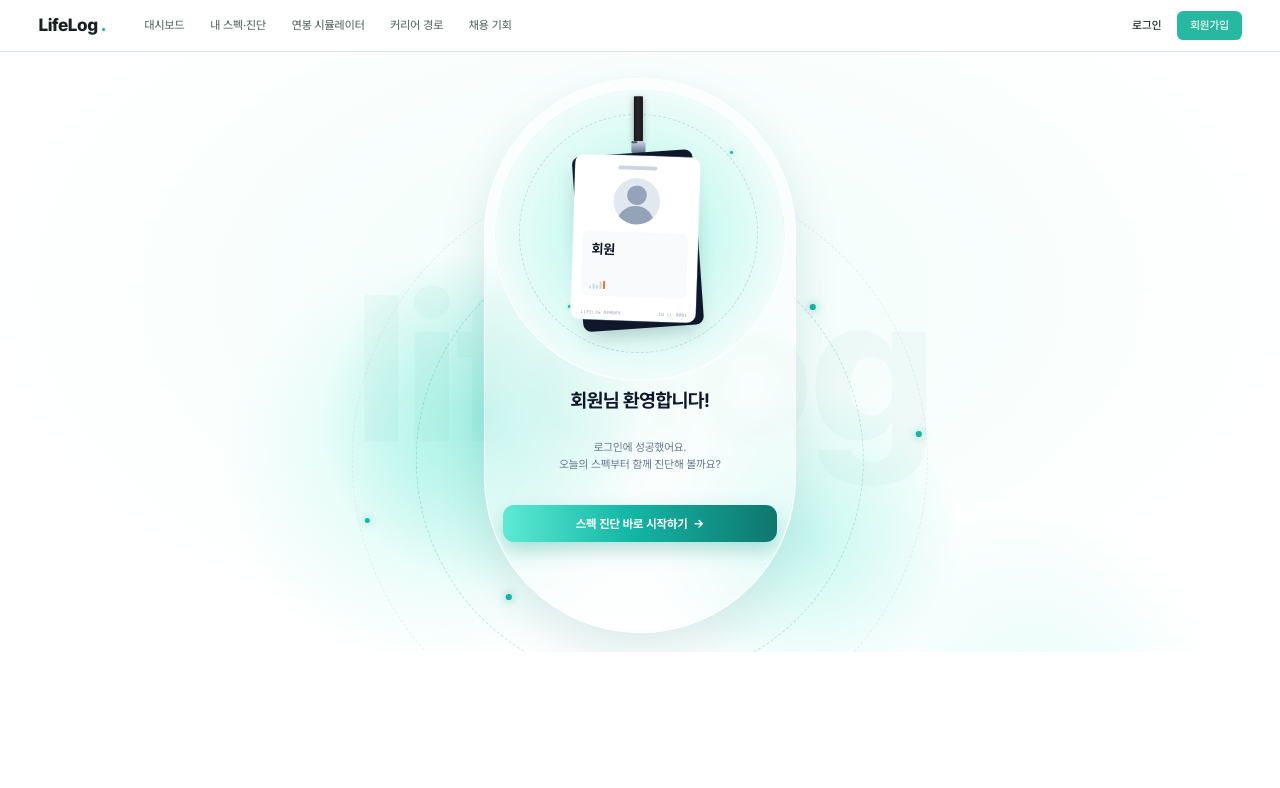
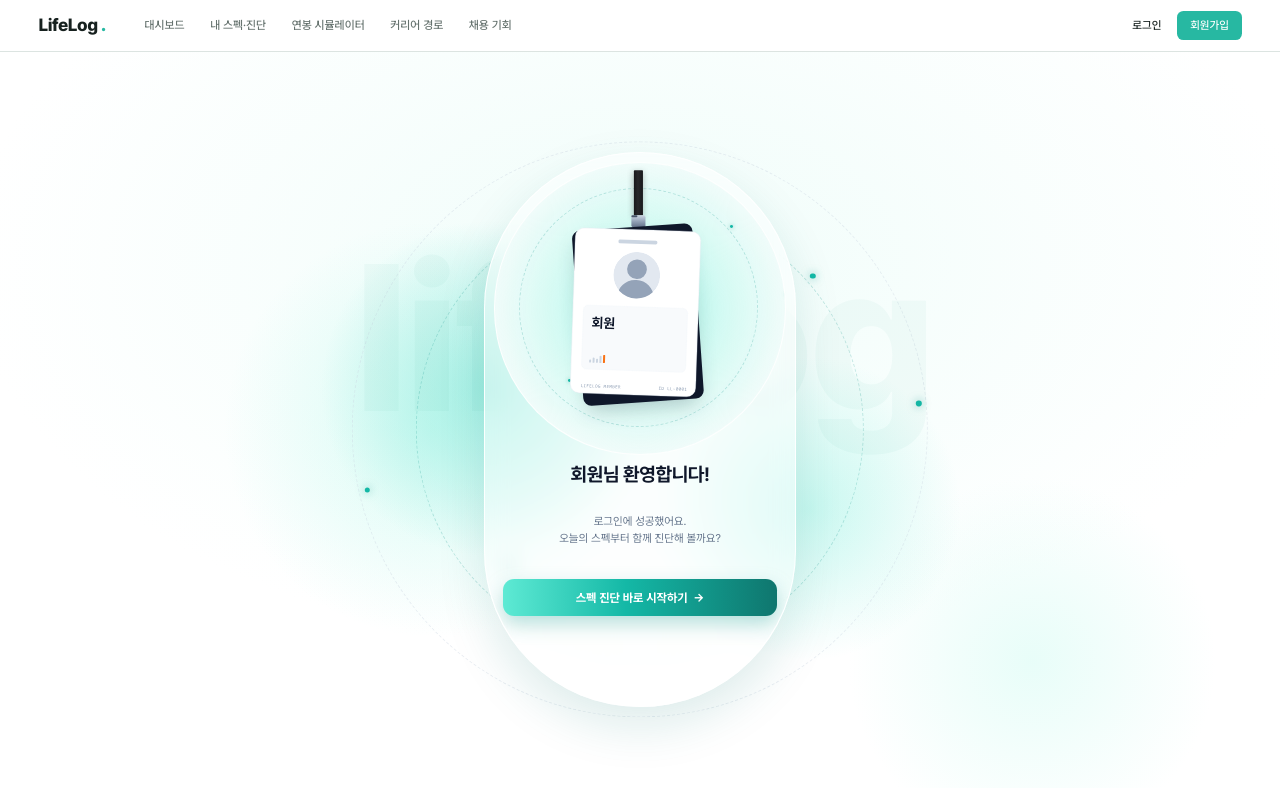
Before and after one commit to LikeLion-14-LifeLog/FE, a React (Vite) app: page /welcome in a window 1280 px wide. Shown: the top 788 px of the page. Built offline with nearby package versions, Linux system fonts and the light colour scheme.

Commit message:
fix: welcome페이지 수정

```diff
--- a/src/index.css
+++ b/src/index.css
@@ -10,6 +10,8 @@
 
 html {
   background-color: #fff;
+  /* 아래 zoom 배율 — 100vh 처럼 뷰포트 기준 높이를 보정할 때 나눠 쓴다 */
+  --page-zoom: 1;
 }
 
 /*
@@ -20,6 +22,7 @@ html {
 @media (min-width: 1024px) and (max-width: 1535.98px) {
   html {
     zoom: 0.8;
+    --page-zoom: 0.8;
   }
 }
 
--- a/src/pages/Login/components/AuthBackground.tsx
+++ b/src/pages/Login/components/AuthBackground.tsx
@@ -50,18 +50,29 @@ const AuthBackground = ({
   mainClassName = "justify-center pt-8 pb-6",
 }: AuthBackgroundProps) => {
   const decor = DECOR_TOP[variant];
+  // 예외 페이지는 위쪽 기준 배치, 로그인 계열은 본문 영역 세로 중앙 기준
+  const decorPosition =
+    variant === "exception" ? "top-0" : "top-1/2 -translate-y-1/2";
   return (
-    <div className="relative flex min-h-screen w-full flex-col overflow-hidden bg-white font-sans">
+    // html zoom(0.8) 이 100dvh 까지 줄이므로 배율로 나눠 실제 화면 높이를 채운다
+    <div className="relative flex min-h-[calc(100dvh/var(--page-zoom))] w-full flex-col overflow-hidden bg-white font-sans">
+      {header && <div className="relative z-20 shrink-0">{header}</div>}
+
+      <div className="relative flex w-full flex-1 flex-col">
         <div
           aria-hidden
-        className="pointer-events-none absolute top-16 left-1/2 h-[1014px] w-[1918px] -translate-x-1/2"
+          className={`pointer-events-none absolute left-1/2 h-[1014px] w-[1918px] -translate-x-1/2 ${decorPosition}`}
           style={{
             background:
               "radial-gradient(ellipse 1200px 704.17px at 959px 300.44px, rgba(240,253,250,1) 0%, rgba(240,253,250,0) 70%)",
           }}
         >
           {BLOBS[variant].map(({ left, top, ...blob }) => (
-          <GlowEllipse key={`${left}-${top}`} {...blob} style={{ left, top }} />
+            <GlowEllipse
+              key={`${left}-${top}`}
+              {...blob}
+              style={{ left, top }}
+            />
           ))}
 
           <div
@@ -80,12 +91,11 @@ const AuthBackground = ({
 
           <p
             style={{ top: decor.text }}
-          className="absolute left-[600.5px] text-[260px] leading-[390px] font-extrabold tracking-[-7px] whitespace-nowrap text-[rgba(13,148,136,0.04)] select-none">
+            className="absolute left-[600.5px] text-[260px] leading-[390px] font-extrabold tracking-[-7px] whitespace-nowrap text-[rgba(13,148,136,0.04)] select-none"
+          >
             lifelog
           </p>
         </div>
-
-      {header && <div className="relative z-20 shrink-0">{header}</div>}
 
         <main
           className={`relative z-10 flex w-full flex-1 flex-col items-center px-4 ${mainClassName}`}
@@ -93,6 +103,7 @@ const AuthBackground = ({
           {children}
         </main>
       </div>
+    </div>
   );
 };
 
```
Lines whose indentation alone changed are shown as unchanged.
